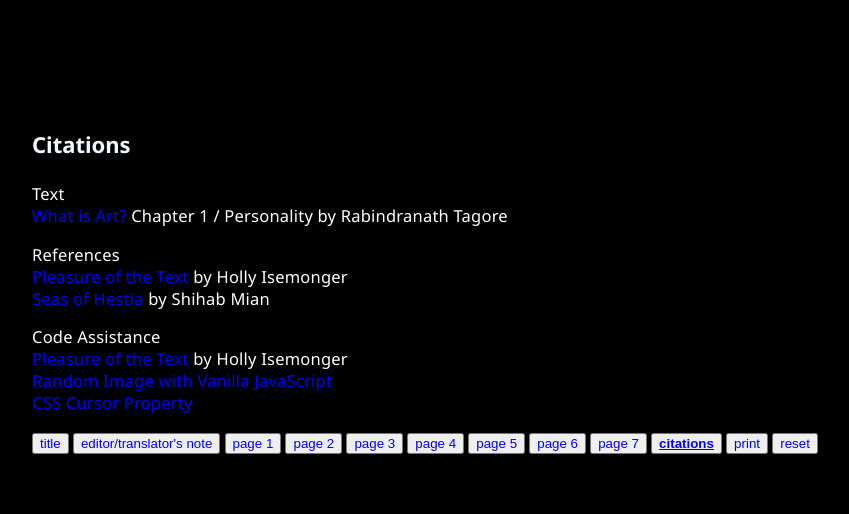
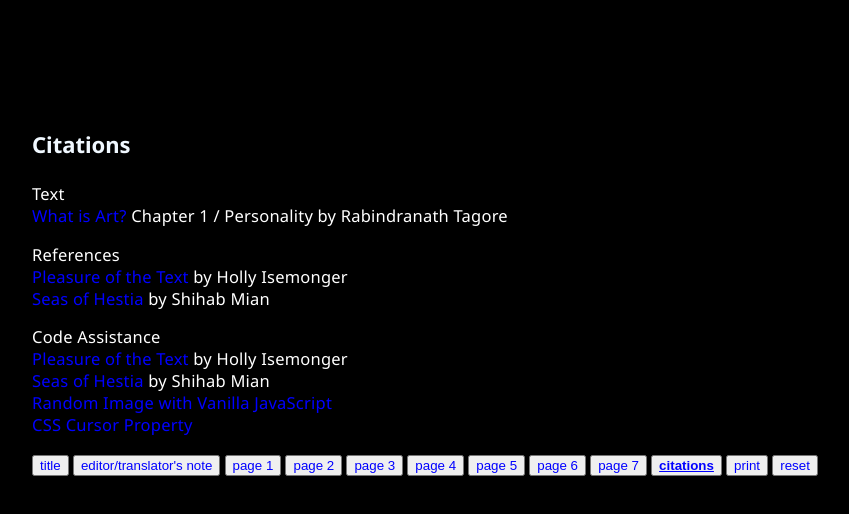
Before and after one commit to ShriRex/A-Web-Zine-for-Art-s-Sake, a plain HTML site: page citations.html in a window 1280 px wide. Shown: the whole page, without its empty margins (96-945 px from the left). Drawn offline with Linux system fonts and the light colour scheme.

Commit message:
more citations

```diff
--- a/citations.html
+++ b/citations.html
@@ -37,6 +37,8 @@ BODY { cursor:url(https://www.rw-designer.com/cursor-set/next-generation-set); }
       <br>
       <a href="https://crawlspace.cool/pleasure-of-the-text" target="_blank">Pleasure of the Text</a> by Holly Isemonger
       <br>
+      <a href="https://808sheeb.github.io/seas-of-hestia/" target="_blank">Seas of Hestia</a> by Shihab Mian
+      <br>
       <a href="https://www.youtube.com/watch?v=PfzA1CX3aI4" target="_blank">Random Image with Vanilla JavaScript</a>
       <br>
       <a href="https://www.w3schools.com/cssref/pr_class_cursor.php" target="_blank">CSS Cursor Property</a>
```
